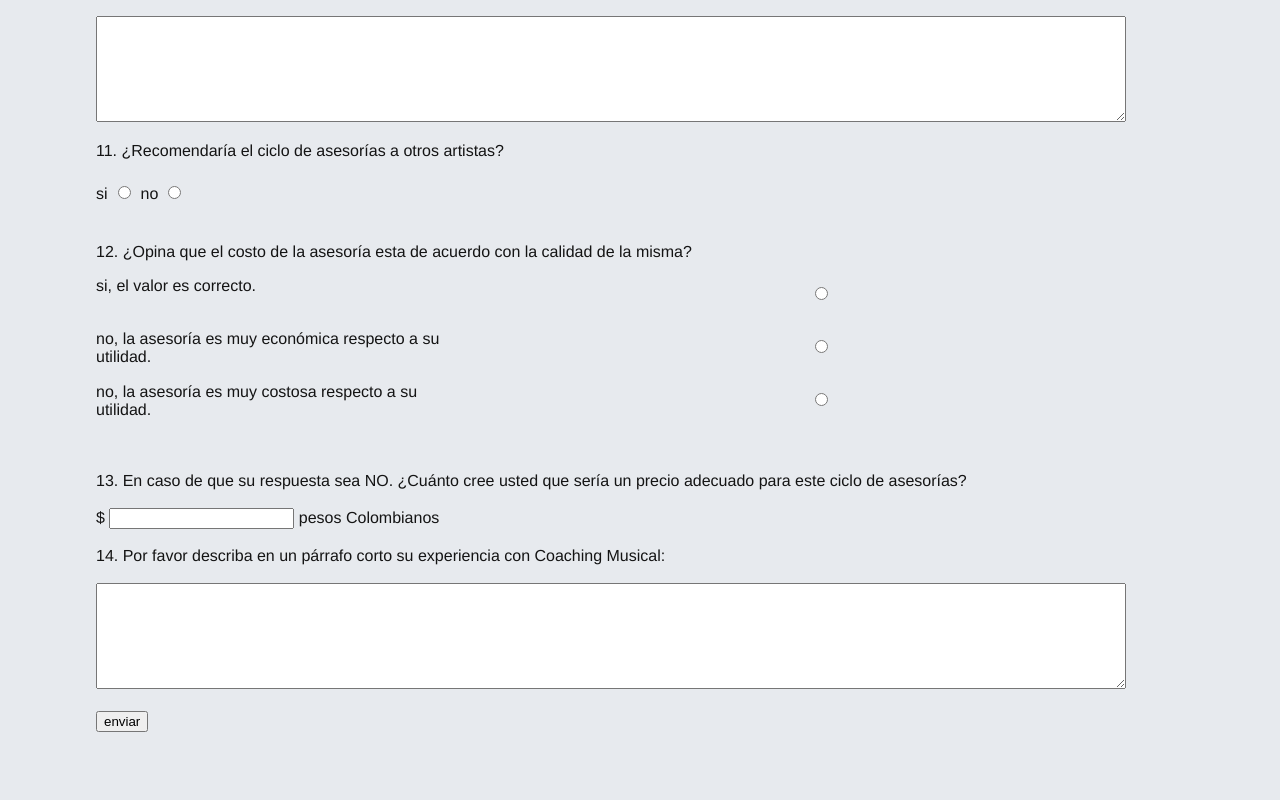
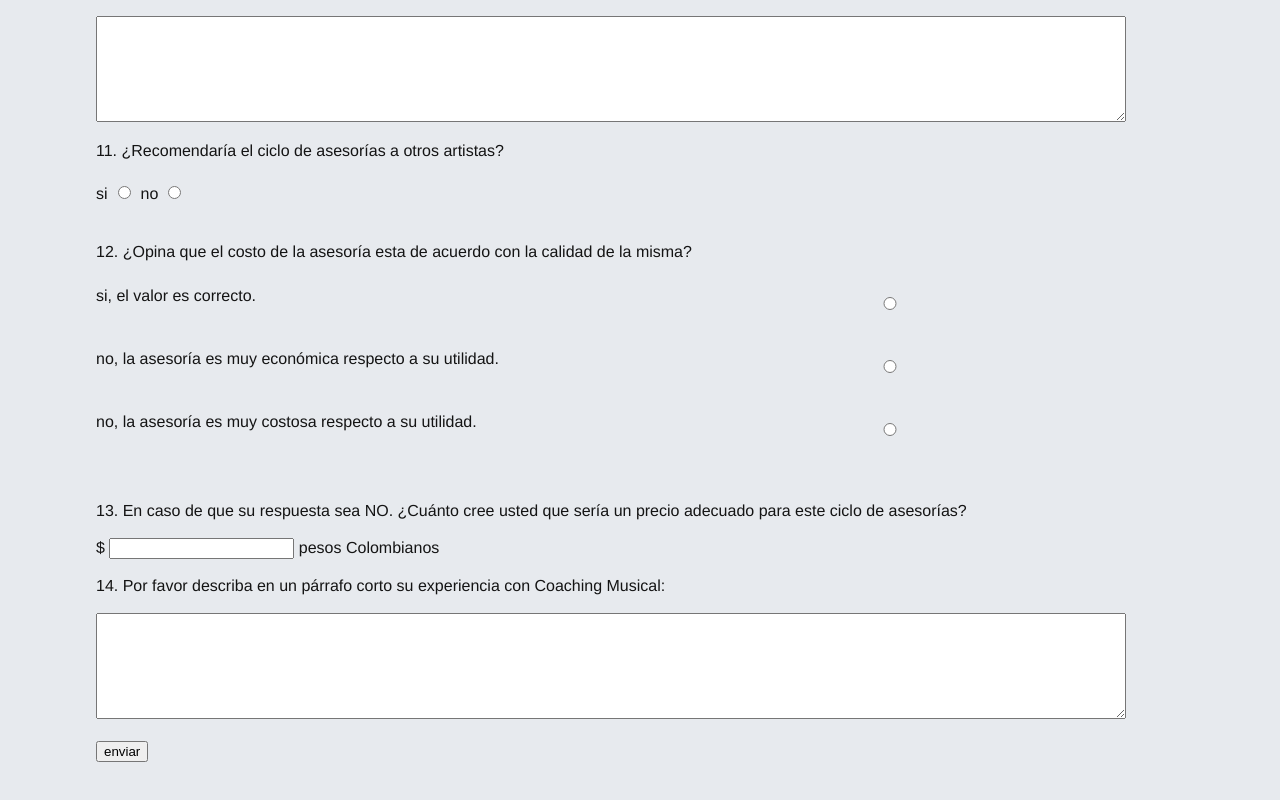
Before and after one commit to Josehower/CM-Encuesta-satisfacci-n, a React (Create React App) app: page / in a window 1280 px wide. Shown: the part 1128-1928 px from the top of the page. Built offline with nearby package versions, Linux system fonts and the light colour scheme.

Commit message:
Create css updates

```diff
--- a/src/GlobalStyles.js
+++ b/src/GlobalStyles.js
@@ -23,7 +23,8 @@ h1{
 #valor{
   div{
   display: grid;
-  grid-template-columns: 1fr 2fr;
+  grid-template-columns: 1fr 1.2fr;
+  gap: 10px;
   }
 p {
   grid-column: span 2;
```
